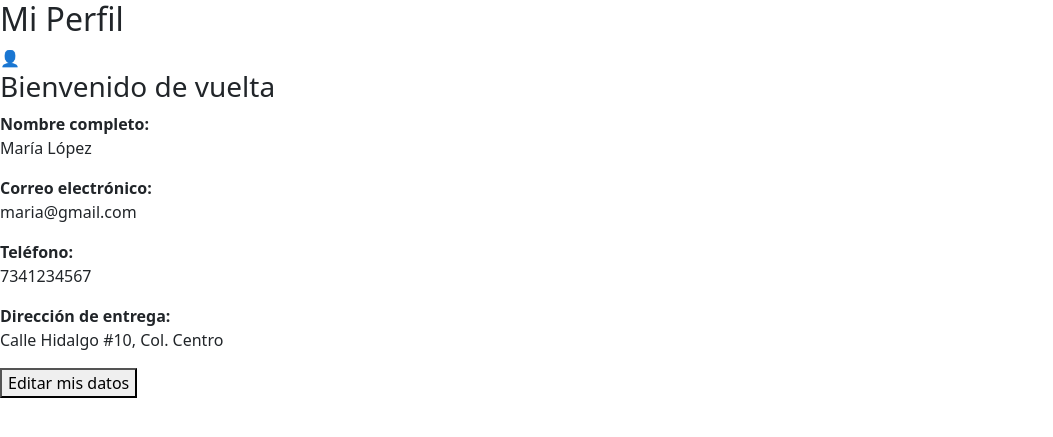
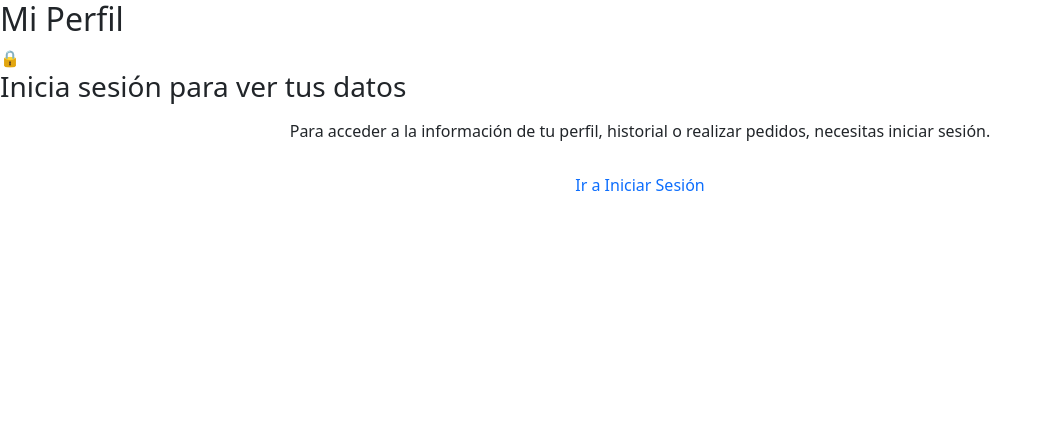
Before and after one commit to adrianacano7777/cafeteria-cinnamon-, a PHP site: page /perfil.php in a window 1280 px wide. Shown: the top 437 px of the page, without its empty margins (0-1053 px from the left). Run offline with PHP 8.4, Linux system fonts and the light colour scheme.

Commit message:
Se mejora la interfaz de perfil.php para no mostrar nada si no se ha iniciado sesio, y cuando si, mostrar los datos

```diff
--- a/php/perfil.php
+++ b/php/perfil.php
@@ -5,16 +5,18 @@
   $titulo_pagina = "Cafetería Cinnamon - Mi Perfil";
   $mensaje_guardado = "";
 
-  // Guardar cambios si se envió el formulario de edición
+  $sesion_activa = isset($_SESSION['id_usuario']);
+  if ($sesion_activa) {
+      $id_usuario = $_SESSION['id_usuario'];
       if ($_SERVER['REQUEST_METHOD'] === 'POST' && isset($_POST['guardar_perfil'])) {
           $nombre_nuevo    = trim($_POST['nombre']);
           $telefono_nuevo  = trim($_POST['telefono_contacto']);
           $direccion_nueva = trim($_POST['calle_numero']);
 
-    if (!empty($nombre_nuevo) && isset($_SESSION['id_usuario'])) {
+          if (!empty($nombre_nuevo)) {
               $actualizar = $conexion->prepare("UPDATE usuarios SET nombre = :nombre WHERE id_usuario = :id_usuario");
               $actualizar->bindParam(':nombre', $nombre_nuevo);
-      $actualizar->bindParam(':id_usuario', $_SESSION['id_usuario']);
+              $actualizar->bindParam(':id_usuario', $id_usuario);
               $actualizar->execute();
 
               $_SESSION['nombre'] = $nombre_nuevo;
@@ -25,13 +27,16 @@
 
           $mensaje_guardado = "Tus datos se actualizaron correctamente.";
       }
+      $consulta_u = $conexion->prepare("SELECT * FROM usuarios WHERE id_usuario = :id_usuario");
+      $consulta_u->bindParam(':id_usuario', $id_usuario);
+      $consulta_u->execute();
+      $usuario_bd = $consulta_u->fetch(PDO::FETCH_ASSOC);
 
-  $nombre    = isset($_SESSION['nombre']) ? $_SESSION['nombre'] : (!empty($_POST['nombre']) ? $_POST['nombre'] : "María López");
-  $correo    = isset($_SESSION['usuario']) ? $_SESSION['usuario'] : (!empty($_POST['correo']) ? $_POST['correo'] : "maria@gmail.com");
-  $telefono  = isset($_SESSION['telefono']) ? $_SESSION['telefono'] : (!empty($_POST['telefono_contacto']) ? $_POST['telefono_contacto'] : "7341234567");
-  $direccion = isset($_SESSION['direccion']) ? $_SESSION['direccion'] : (!empty($_POST['calle_numero']) ? $_POST['calle_numero'] : "Calle Hidalgo #10, Col. Centro");
-
-  $sesion_activa = isset($_SESSION['id_usuario']);
+      $nombre    = $usuario_bd['nombre'] ?? $_SESSION['nombre'] ?? '';
+      $correo    = $usuario_bd['correo'] ?? $_SESSION['usuario'] ?? '';
+      $telefono  = $_SESSION['telefono'] ?? '';
+      $direccion = $_SESSION['direccion'] ?? '';
+  }
 ?>
 <!DOCTYPE html>
 <html lang="es">
@@ -52,17 +57,17 @@
     <h2 class="seccion-titulo">Mi Perfil</h2>
 
     <div class="perfil-tarjeta">
+
+      <?php if ($sesion_activa): ?>
         <div class="perfil-avatar">
           <span>👤</span>
         </div>
 
-      <h3>Bienvenido de vuelta</h3>
+        <h3>Bienvenido de vuelta, <?php echo htmlspecialchars($nombre); ?></h3>
 
         <?php if (!empty($mensaje_guardado)): ?>
           <p style="color:#ffd54f; font-weight:bold; text-align:center;"><?php echo $mensaje_guardado; ?></p>
         <?php endif; ?>
-
-      <!-- Vista normal de los datos -->
         <div class="perfil-datos" id="vista-datos">
           <div class="dato-bloque">
             <strong>Nombre completo:</strong>
@@ -76,22 +81,20 @@
 
           <div class="dato-bloque">
             <strong>Teléfono:</strong>
-          <p><?php echo htmlspecialchars($telefono); ?></p>
+            <p><?php echo !empty($telefono) ? htmlspecialchars($telefono) : '<em>No registrado</em>'; ?></p>
           </div>
 
           <div class="dato-bloque">
             <strong>Dirección de entrega:</strong>
-          <p><?php echo htmlspecialchars($direccion); ?></p>
+            <p><?php echo !empty($direccion) ? htmlspecialchars($direccion) : '<em>No registrada</em>'; ?></p>
           </div>
         </div>
-
-      <!-- Formulario de edición (oculto hasta que se presiona "Editar mis datos") -->
         <form class="perfil-datos" id="form-editar" method="post" action="perfil.php" style="display:none; text-align:left;">
           <input type="hidden" name="guardar_perfil" value="1">
 
           <div class="dato-bloque">
             <strong>Nombre completo:</strong>
-          <input type="text" name="nombre" value="<?php echo htmlspecialchars($nombre); ?>" style="width:100%; padding:8px; margin-top:5px;">
+            <input type="text" name="nombre" value="<?php echo htmlspecialchars($nombre); ?>" style="width:100%; padding:8px; margin-top:5px;" required>
           </div>
 
           <div class="dato-bloque">
@@ -101,23 +104,36 @@
 
           <div class="dato-bloque">
             <strong>Teléfono:</strong>
-          <input type="tel" name="telefono_contacto" value="<?php echo htmlspecialchars($telefono); ?>" style="width:100%; padding:8px; margin-top:5px;">
+            <input type="tel" name="telefono_contacto" value="<?php echo htmlspecialchars($telefono); ?>" placeholder="Ej. 7341234567" style="width:100%; padding:8px; margin-top:5px;">
           </div>
 
           <div class="dato-bloque">
             <strong>Dirección de entrega:</strong>
-          <input type="text" name="calle_numero" value="<?php echo htmlspecialchars($direccion); ?>" style="width:100%; padding:8px; margin-top:5px;">
+            <input type="text" name="calle_numero" value="<?php echo htmlspecialchars($direccion); ?>" placeholder="Calle, número y colonia" style="width:100%; padding:8px; margin-top:5px;">
           </div>
 
           <button type="submit" class="btn-perfil" style="margin-top:10px;">Guardar cambios</button>
         </form>
 
-      <div style="display:flex; gap:10px; margin-top:10px;">
+        <div style="display:flex; gap:10px; margin-top:10px; justify-content:center;">
           <button type="button" class="btn-perfil" id="btn-editar" onclick="mostrarEdicion()">Editar mis datos</button>
-        <?php if ($sesion_activa): ?>
           <a href="logout.php" class="btn-perfil" style="text-align:center; text-decoration:none; background-color:#a33b3b; color:#fff;">Cerrar sesión</a>
+        </div>
+
+      <?php else: ?>
+        <div class="perfil-avatar">
+          <span>🔒</span>
+        </div>
+
+        <h3>Inicia sesión para ver tus datos</h3>
+        <p style="text-align:center; margin-top:15px;">Para acceder a la información de tu perfil, historial o realizar pedidos, necesitas iniciar sesión.</p>
+
+        <div style="margin-top:20px; text-align:center;">
+          <a href="login.php" class="btn-perfil" style="text-decoration:none; display:inline-block; padding:10px 25px;">Ir a Iniciar Sesión</a>
+        </div>
+
       <?php endif; ?>
-      </div>
+
     </div>
   </section>
 
```
Lines whose indentation alone changed are shown as unchanged.
